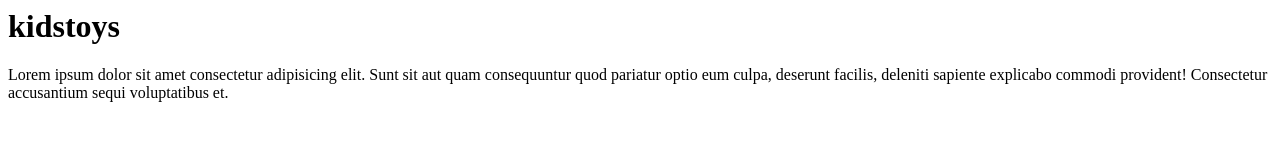
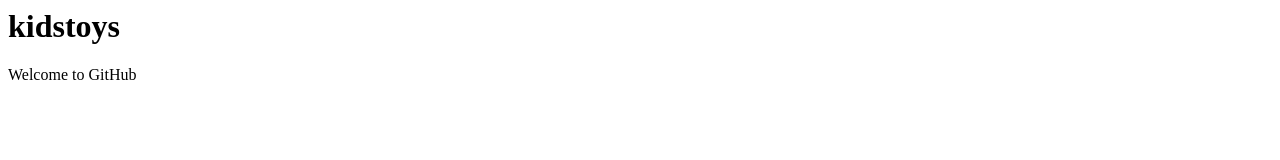
Before and after one commit to kposhanpelli/kidstoys, a plain HTML site: page index.html in a window 1280 px wide. Drawn offline with Linux system fonts and the light colour scheme.

Commit message:
intialcommit

```diff
--- a/index.html
+++ b/index.html
@@ -7,6 +7,6 @@
 </head>
 <body>
     <h1>kidstoys</h1>
-    <p>Lorem ipsum dolor sit amet consectetur adipisicing elit. Sunt sit aut quam consequuntur quod pariatur optio eum culpa, deserunt facilis, deleniti sapiente explicabo commodi provident! Consectetur accusantium sequi voluptatibus et.</p>
+    <p>Welcome to GitHub</p>
 </body>
 </html>
```
